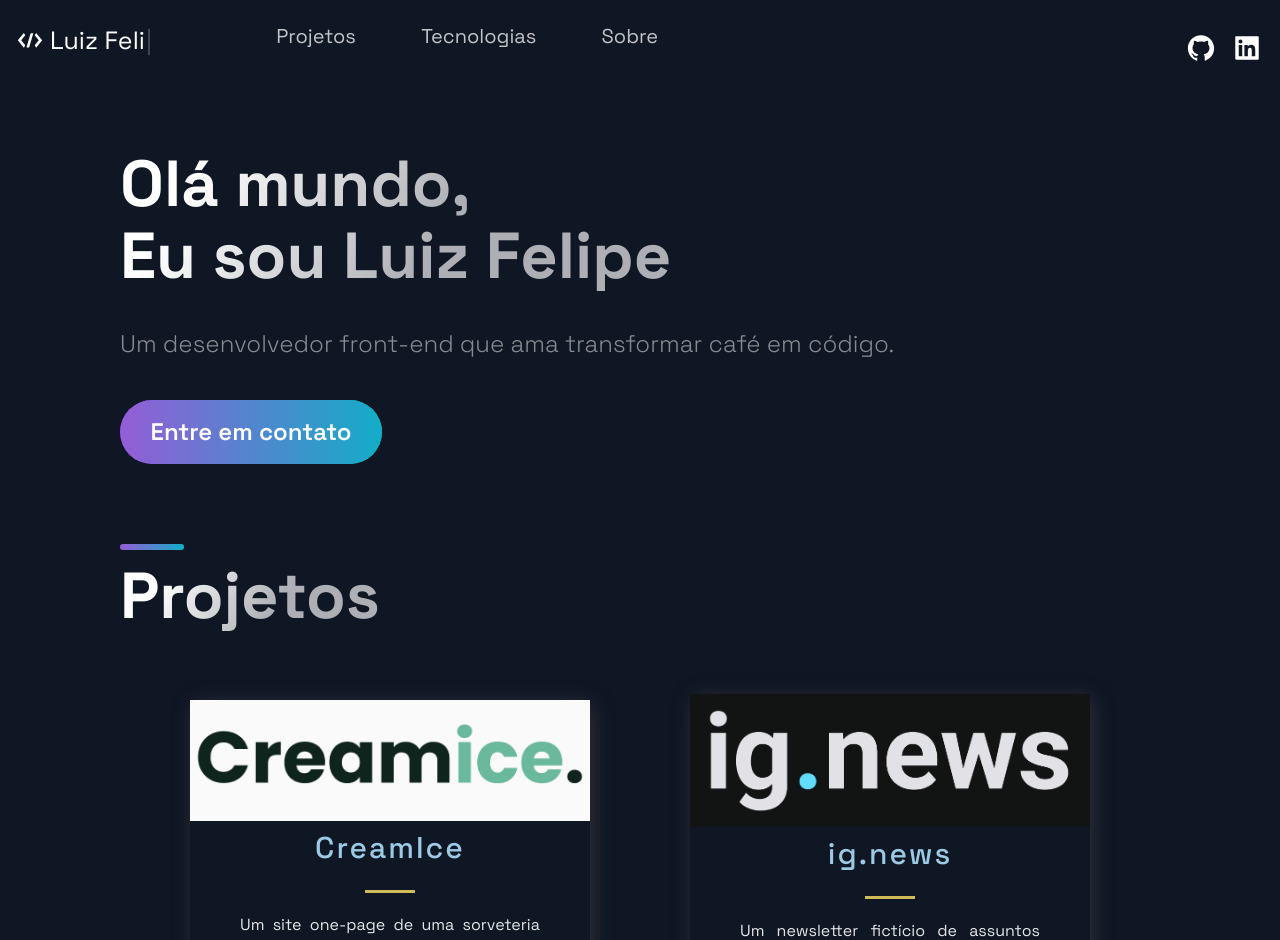
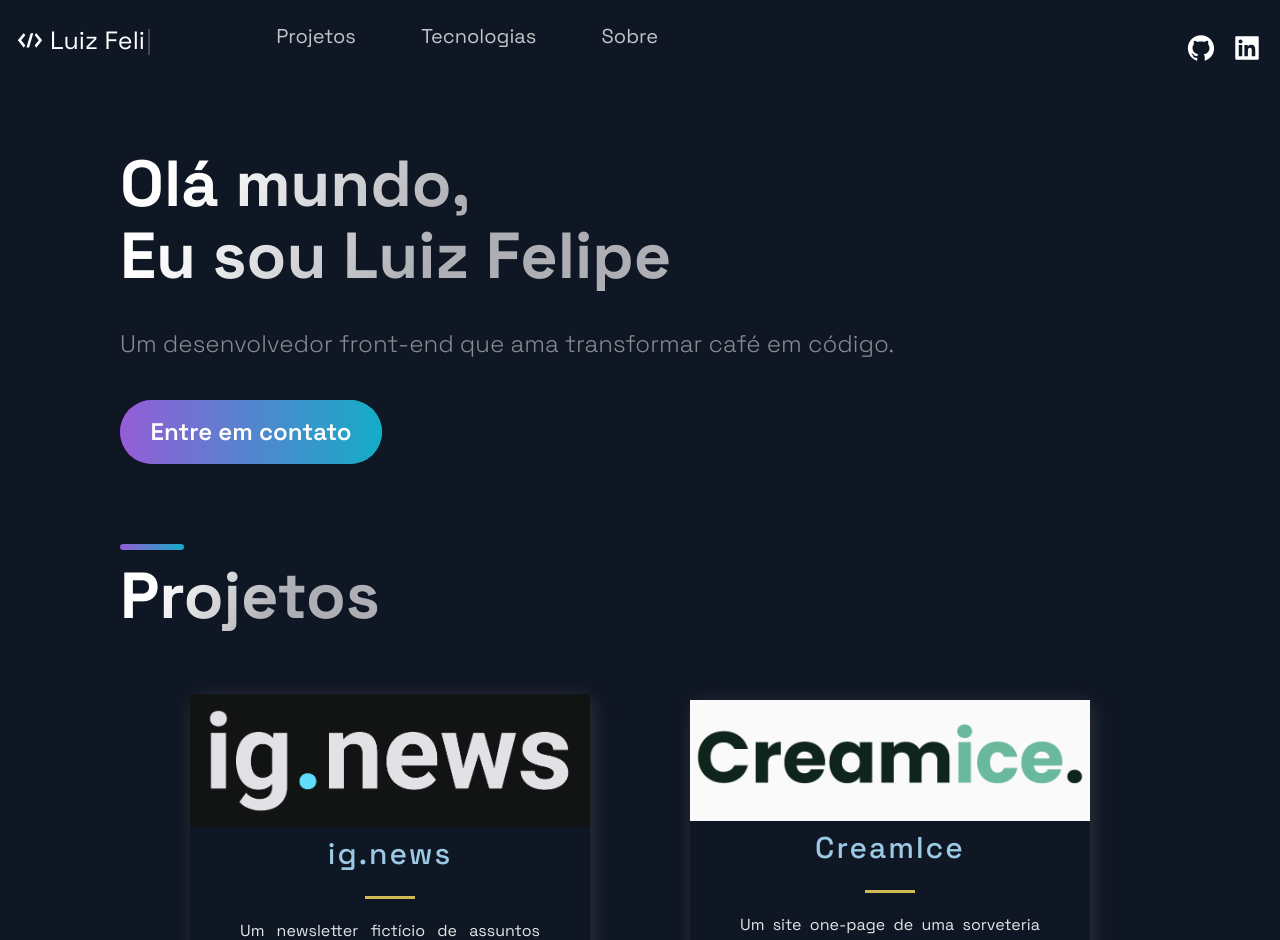
Before and after one commit to Luiz-Fel/luiz-fel-portfolio, a Next.js app: page / in a window 1280 px wide. Shown: the top 940 px of the page. Built offline with nearby package versions, Linux system fonts and the light colour scheme.

Commit message:
Updated footer and projects.

```diff
--- a/src/components/Acomplishments/AcomplishmentsStyles.js
+++ b/src/components/Acomplishments/AcomplishmentsStyles.js
@@ -52,8 +52,9 @@ export const Box = styled.div`
     }
   }
   @media ${props => props.theme.breakpoints.xs} {
-    width: 32rem
+    width: 32rem;
   }
+
 `
 export const BoxTitle = styled.h5`
   text-align: center;
--- a/src/components/Footer/FooterStyles.js
+++ b/src/components/Footer/FooterStyles.js
@@ -35,7 +35,7 @@ export const LinkItem = styled.a`
 	}
 
 	@media ${props => props.theme.breakpoints.sm} {
-		font-size: 8px;
+		font-size: 12.5px;
 		line-height: 14px;
 		margin-bottom: 8px;
 		display: flex;
@@ -46,6 +46,7 @@ export const LinkItem = styled.a`
 export const SocialIconsContainer = styled.div`
 max-width: 1040px;
 display: flex;
+
 justify-content: space-between;
 
 @media ${props => props.theme.breakpoints.md}{
@@ -56,7 +57,7 @@ justify-content: space-between;
 @media ${props => props.theme.breakpoints.sm}{
   display: flex;
 	width: 100%;
-  flex-direction: column;
+  flex-direction: row;
 }
 `
 
@@ -75,7 +76,6 @@ export const CompanyContainer = styled.div`
 	@media ${props => props.theme.breakpoints.sm}{
 		display: flex;
 		flex-direction: column;
-		margin: 0 0 32px;
 		align-items: center;
 	}
 `
--- a/src/constants/constants.js
+++ b/src/constants/constants.js
@@ -1,4 +1,13 @@
 export const projects = [
+  {
+    title: 'ig.news',
+    description: "Um newsletter fictício de assuntos relacionados a react utilizando login no github.",
+    image: '/images/ignewsLogo.png',
+    tags: ['React', 'NextJS', 'FaunaDb', 'Stripe'],
+    source: 'https://github.com/Luiz-Fel/ignews',
+    visit: 'https://ignews-luiz-fel.vercel.app/',
+    id: 1,
+  },
   {
     title: 'CreamIce',
     description: "Um site one-page de uma sorveteria utilizando apenas html, css e javascript.",
@@ -6,15 +15,6 @@ export const projects = [
     tags: ['Javascript'],
     source: 'https://github.com/Luiz-Fel/CreamIce',
     visit: 'https://luiz-fel.github.io/CreamIce/',
-    id: 3,
-  },
-  {
-    title: 'ig.news',
-    description: "Um newsletter fictício de assuntos relacionados a react utilizando login no github.",
-    image: '/images/ignewsLogo.png',
-    tags: ['React', 'NextJS', 'FaunaDb', 'Stripe'],
-    source: 'https://github.com/Luiz-Fel/ignews',
-    visit: 'https://ignews-luiz-fel.vercel.app/',
     id: 2,
   },
   {
@@ -24,6 +24,6 @@ export const projects = [
       tags: ['React'],
     source: 'https://github.com/Luiz-Fel/dtmoney',
     visit: 'https://dtmoney-ivory.vercel.app/',
-    id: 0,
+    id: 3,
   },
 ];
```
